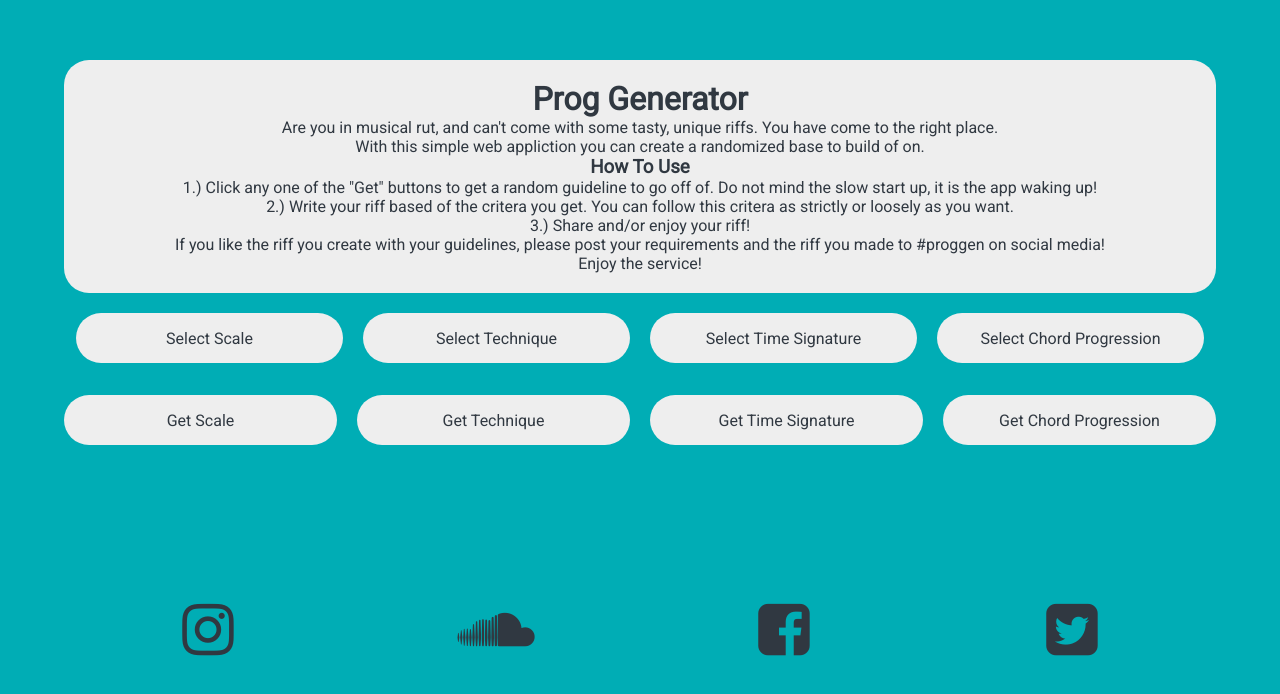
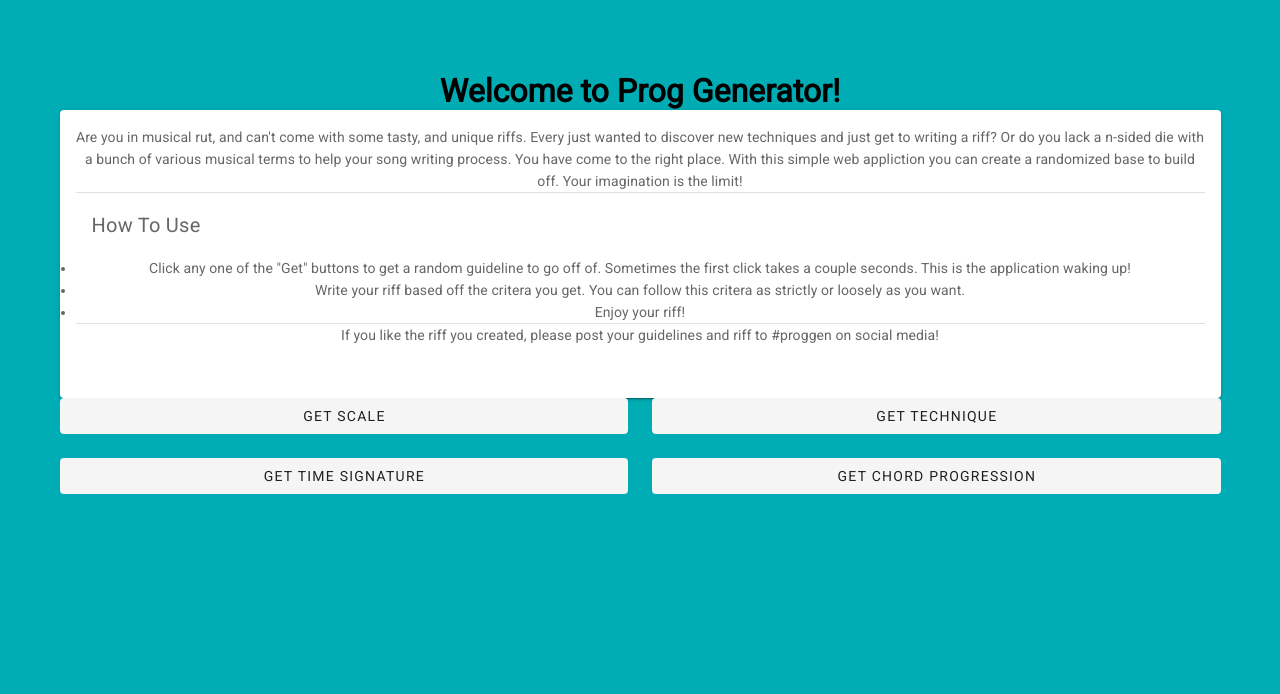
Before and after one commit to moisesjsanchez/prog-generator, a Vue app: page / in a window 1280 px wide. Shown: the top 694 px of the page. Built offline with nearby package versions, Linux system fonts and the light colour scheme.

Commit message:
Updated Frontend to application

```diff
--- a/src/components/ProgGenerator.vue
+++ b/src/components/ProgGenerator.vue
@@ -1,62 +1,61 @@
 <template>
 
-  <div class="app">
-
-    <div class="info-container">
-      <h1>Prog Generator</h1>
-      <p>Are you in musical rut, and can't come with some tasty, unique riffs. You have come to the right place.</p>
-      <p>With this simple web appliction you can create a randomized base to build of on.</p>
-      <h3>How To Use</h3>
-      <ul>
-        <li>1.) Click any one of the "Get" buttons to get a random guideline to go off of. Do not mind the slow start up, it is
-          the app waking up! </li>
-        <li>2.) Write your riff based of the critera you get. You can follow this critera as strictly or loosely as you want.</li>
-        <li>3.) Share and/or enjoy your riff!</li>
-      </ul>
-      <p>If you like the riff you create with your guidelines, please post your requirements and the riff you made to #proggen
-        on social media!</p>
-      <p>Enjoy the service!</p>
+  <v-container>
+    <h1 class="display-3 ma-5 text-center">Welcome to Prog Generator!</h1>
+    <v-card class="mt-5">
+      <v-card-text>
+        <p class="mt-3">Are you in musical rut, and can't come with some tasty, and unique riffs. Every just wanted to discover new techniques
+          and just get to writing a riff? Or do you lack a n-sided die with a bunch of various musical terms to help your song
+          writing process. You have come to the right place. With this simple web appliction you can create a randomized base
+          to build off. Your imagination is the limit!</p>
+        <v-divider />
+        <v-card-title>How To Use</v-card-title>
+        <ul>
+          <li>Click any one of the "Get" buttons to get a random guideline to go off of. Sometimes the first click takes a couple seconds. This is the application waking up!</li>
+          <li>Write your riff based off the critera you get. You can follow this critera as strictly or loosely as you want.</li>
+          <li>Enjoy your riff!</li>
+        </ul>
+        <v-divider class="mt-3" />
+        <p class="ml-5 mt-5">If you like the riff you created, please post your guidelines and riff to #proggen on social
+          media!
+        </p>
+        <v-row class="text-left mt-5">
+          <v-col class="ml-5">
+            <v-btn icon class="mr-7" href="https://www.instagram.com/" target="_blank">
+              <v-icon large class="fab fa-instagram" color="red darken-1" />
+            </v-btn>
+            <v-btn icon class="mr-7" href="https://soundcloud.com/" target="_blank">
+              <v-icon large class="fab fa-soundcloud" color="red darken-1" />
+            </v-btn>
+            <v-btn icon class="mr-7" href="https://www.facebook.com/" target="_blank">
+              <v-icon large class="fab fa-facebook" color="red darken-1" />
+            </v-btn>
+            <v-btn icon href="https://twitter.com/?lang=en" target="_blank">
+              <v-icon large class="fab fa-twitter" color="red darken-1" />
+            </v-btn>
+          </v-col>
+        </v-row>
+      </v-card-text>
+    </v-card>
+    <!-- Random Critera Selector -->
+    <div class="text-center mt-10">
+      <v-row justify="center">
+        <v-col md="6" cols="12">
+          <v-btn depressed color="red lighten-1" class="ma-1" width="100%" @click="getScales()">{{this.scale}}</v-btn>
+        </v-col>
+        <v-col md="6" cols="12">
+          <v-btn depressed color="red lighten-1" class="ma-1" width="100%" @click="getTechnique()">{{this.technique}}</v-btn>
+        </v-col>
+        <v-col md="6" cols="12">
+          <v-btn depressed color="red lighten-1" class="ma-2" width="100%" @click="getTimeSignature()">{{this.time_signature}}</v-btn>
+        </v-col>
+        <v-col md="6" cols="12">
+          <v-btn depressed color="red lighten-1" class="ma-1" width="100%" @click="getChordProg()">{{this.chord_prog}}</v-btn>
+        </v-col>
+      </v-row>
     </div>
 
-    <div class="container">
-      <div class="btn">
-        {{scale}}
-      </div>
-      <div class="btn">
-        {{technique}}
-      </div>
-      <div class="btn">
-        {{time_signature}}
-      </div>
-      <div class="btn">
-        {{chord_prog}}
-      </div>
-    </div>
-
-    <div class="center-container">
-      <div @click=getScales class="random-btn">
-        Get Scale
-      </div>
-      <div @click=getTechnique class="random-btn">
-        Get Technique
-      </div>
-      <div @click=getTimeSignature class="random-btn">
-        Get Time Signature
-      </div>
-      <div @click=getChordProg class="random-btn">
-        Get Chord Progression
-      </div>
-
-    </div>
-
-    <div class="social-media" style="font-size: 45px;">
-      <a href="https://www.instagram.com/"><i class="fa fa-instagram fa-lg"></i></a>
-      <a href="https://soundcloud.com/"><i class="fa fa-soundcloud fa-lg"></i></a>
-      <a href="https://www.facebook.com/"><i class="fa fa-facebook-square fa-lg"></i></a>
-      <a href="https://twitter.com/?lang=en"><i class="fa fa-twitter-square fa-lg"></i></a>
-    </div>
-
-  </div>
+  </v-container>
 
 </template>
 
@@ -67,10 +66,10 @@
   export default {
     data() {
       return {
-        scale: 'Select Scale',
-        technique: 'Select Technique',
-        time_signature: 'Select Time Signature',
-        chord_prog: 'Select Chord Progression'
+        scale: 'Get Scale',
+        technique: 'Get Technique',
+        time_signature: 'Get Time Signature',
+        chord_prog: 'Get Chord Progression'
       }
     },
     // To fetch Guitarist Toolbox API random information
@@ -123,78 +122,3 @@
   }
 
 </script>
-
-<!-- Styling for application -->
-<style scoped>
-
-  ul,
-  li {
-    list-style-type: none;
-    list-style-position: inside;
-    margin: 0;
-    padding: 0;
-  }
-
-  a {
-    text-decoration: none;
-    color: inherit;
-  }
-
-  .app {
-    margin: 0 auto;
-    width: 90%;
-    color: #303841;
-  }
-
-  .info-container {
-    border-radius: 25px;
-    background: #eee;
-    padding: 20px;
-  }
-
-  .container {
-    display: grid;
-    grid-template-columns: repeat(4, 1fr);
-    grid-auto-rows: minmax(50px, auto);
-    grid-gap: 20px;
-    grid-column: 1/4;
-    padding-top: 20px;
-  }
-
-  .center-container {
-    display: grid;
-    grid-template-columns: repeat(4, 1fr);
-    grid-auto-rows: minmax(50px, auto);
-    grid-gap: 20px;
-    grid-column: 1/4;
-    padding-top: 20px;
-  }
-
-  .btn {
-    display: flex;
-    border-radius: 25px;
-    background-color: #eee;
-    align-items: center;
-    justify-content: center;
-  }
-
-  .random-btn {
-    display: flex;
-    border-radius: 25px;
-    background-color: #eee;
-    align-items: center;
-    justify-content: center;
-  }
-
-  .random-btn:hover {
-    background-color: #ff5722;
-  }
-
-  .social-media {
-    display: grid;
-    grid-template-columns: repeat(4, 1fr);
-    grid-column: 1/4;
-    padding-top: 150px;
-  }
-
-</style>
```
